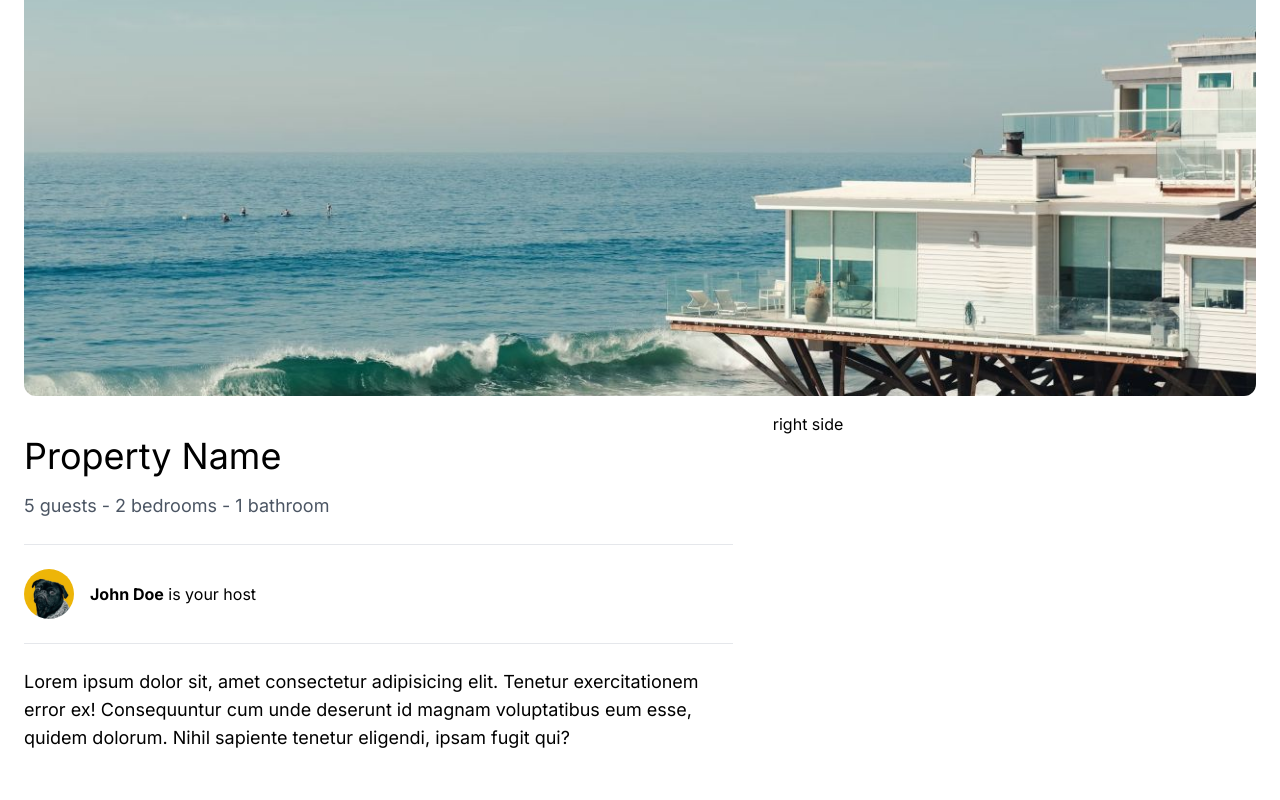
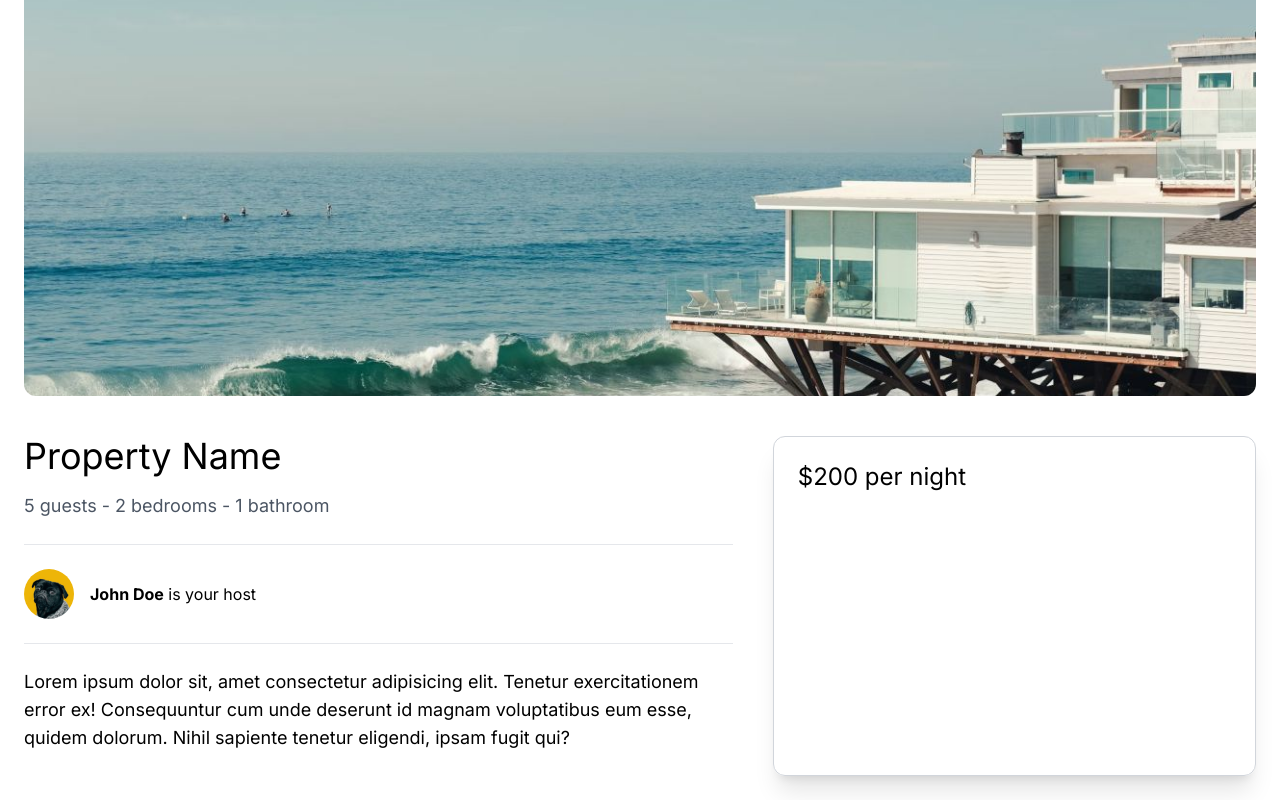
Before and after one commit to PayamAnari/django-airbnb, a Next.js app: page /properties/1 in a window 1280 px wide. Shown: the part 244-1044 px from the top of the page. Built offline with nearby package versions, Linux system fonts and the light colour scheme.

Commit message:
Modify reservationsidebar

```diff
--- a/app/components/properties/ReservationSidebar.tsx
+++ b/app/components/properties/ReservationSidebar.tsx
@@ -1,8 +1,8 @@
 const ReservationSidebar = () => {
   return (
-    <div>
-      <h2>Reservation Sidebar</h2>
-    </div>
+    <aside className="mt-6 p-6 col-span-2 rounded-xl border border-gray-300 shadow-xl">
+      <h2 className="mb-5 text-2xl">$200 per night</h2>
+    </aside>
   );
 }
 
--- a/app/properties/[id]/page.tsx
+++ b/app/properties/[id]/page.tsx
@@ -1,5 +1,5 @@
 import Image from "next/image";
-
+import ReservationSidebar from "@/app/components/properties/ReservationSidebar";
 
 const PropertyDetailPage = () => {
   return (
@@ -13,7 +13,7 @@ const PropertyDetailPage = () => {
                 />
             </div>
 
-            <div className="mt-4 grid grid-cols-1 md:grid-cols-5 gap-4">
+            <div className="grid grid-cols-1 md:grid-cols-5 gap-4">
               <div className="py-6 pr-6 col-span-3">
                   <h1 className="mb-4 text-4xl">Property Name</h1>
                   <span className="mb-6 block text-lg text-gray-600">
@@ -38,9 +38,7 @@ const PropertyDetailPage = () => {
                     Lorem ipsum dolor sit, amet consectetur adipisicing elit. Tenetur exercitationem error ex! Consequuntur cum unde deserunt id magnam voluptatibus eum esse, quidem dolorum. Nihil sapiente tenetur eligendi, ipsam fugit qui?
                   </p>
               </div>
-              <div className="">
-                  right side
-              </div>
+              <ReservationSidebar />
             </div>
     </main>
   )
```
